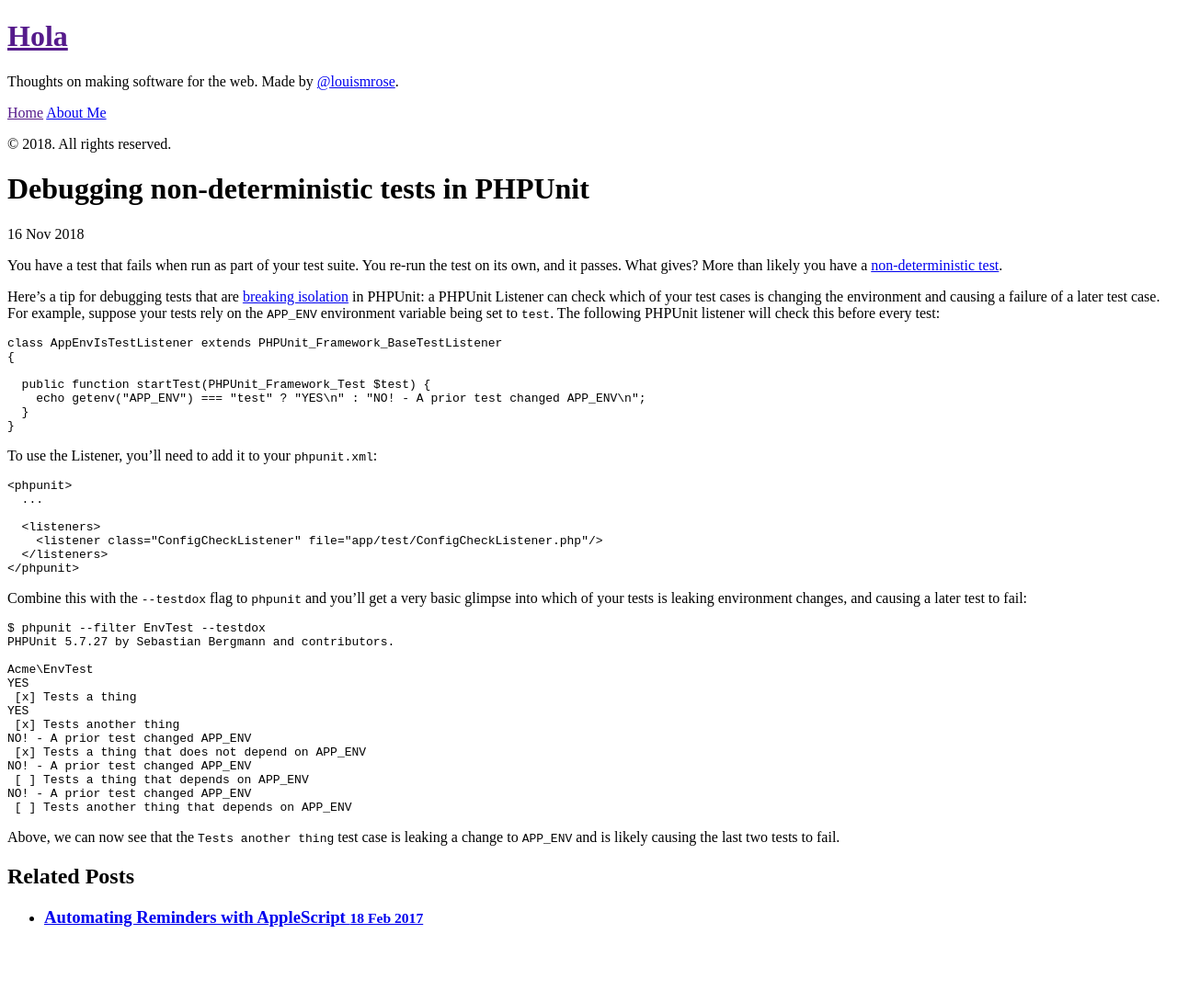
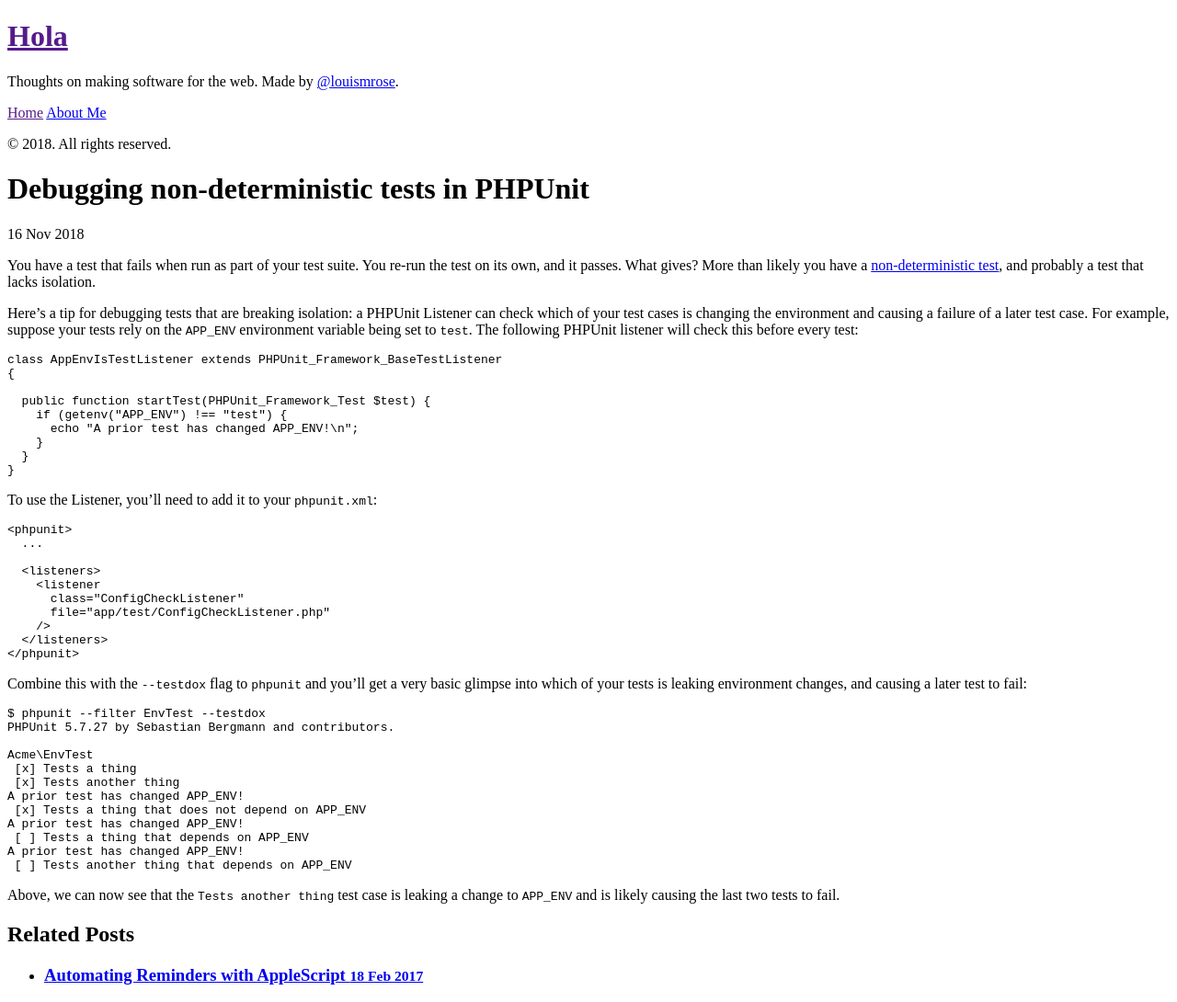
Before and after one commit to louismrose/louismrose.github.io, a Jekyll site: the page built from _posts/2018-11-16-debugging-non-deterministic-tests-in-phpunit.md, in a window 1280 px wide. Shown: the whole page at 92% size. Built offline with Jekyll 4.4.1, drawn with Linux system fonts in a browser that asks for light colours; before the commit the page ends 1027 px from its top, so only the background shows below that.

Commit message:
Tweaks latest post

````diff
--- a/_posts/2018-11-16-debugging-non-deterministic-tests-in-phpunit.md
+++ b/_posts/2018-11-16-debugging-non-deterministic-tests-in-phpunit.md
@@ -3,16 +3,18 @@ layout: post
 title: Debugging non-deterministic tests in PHPUnit
 ---
 
-You have a test that fails when run as part of your test suite. You re-run the test on its own, and it passes. What gives? More than likely you have a [non-deterministic test](https://martinfowler.com/articles/nonDeterminism.html).
+You have a test that fails when run as part of your test suite. You re-run the test on its own, and it passes. What gives? More than likely you have a [non-deterministic test](https://martinfowler.com/articles/nonDeterminism.html), and probably a test that lacks isolation.
 
-Here's a tip for debugging tests that are [breaking isolation](https://martinfowler.com/articles/nonDeterminism.html#LackOfIsolation) in PHPUnit: a PHPUnit Listener can check which of your test cases is changing the environment and causing a failure of a later test case. For example, suppose your tests rely on the `APP_ENV` environment variable being set to `test`. The following PHPUnit listener will check this before every test:
+Here's a tip for debugging tests that are breaking isolation: a PHPUnit Listener can check which of your test cases is changing the environment and causing a failure of a later test case. For example, suppose your tests rely on the `APP_ENV` environment variable being set to `test`. The following PHPUnit listener will check this before every test:
 
 ```php
 class AppEnvIsTestListener extends PHPUnit_Framework_BaseTestListener
 {
 
   public function startTest(PHPUnit_Framework_Test $test) {
-    echo getenv("APP_ENV") === "test" ? "YES\n" : "NO! - A prior test changed APP_ENV\n";
+    if (getenv("APP_ENV") !== "test") {
+      echo "A prior test has changed APP_ENV!\n";
+    }
   }
 }
 ```
@@ -24,7 +26,10 @@ To use the Listener, you'll need to add it to your `phpunit.xml`:
   ...
 
   <listeners>
-    <listener class="ConfigCheckListener" file="app/test/ConfigCheckListener.php"/>
+    <listener
+      class="ConfigCheckListener"
+      file="app/test/ConfigCheckListener.php"
+    />
   </listeners>
 </phpunit>
 ```
@@ -36,15 +41,13 @@ $ phpunit --filter EnvTest --testdox
 PHPUnit 5.7.27 by Sebastian Bergmann and contributors.
 
 Acme\EnvTest
-YES
  [x] Tests a thing
-YES
  [x] Tests another thing
-NO! - A prior test changed APP_ENV
+A prior test has changed APP_ENV!
  [x] Tests a thing that does not depend on APP_ENV
-NO! - A prior test changed APP_ENV
+A prior test has changed APP_ENV!
  [ ] Tests a thing that depends on APP_ENV
-NO! - A prior test changed APP_ENV
+A prior test has changed APP_ENV!
  [ ] Tests another thing that depends on APP_ENV
  ```
 
````
